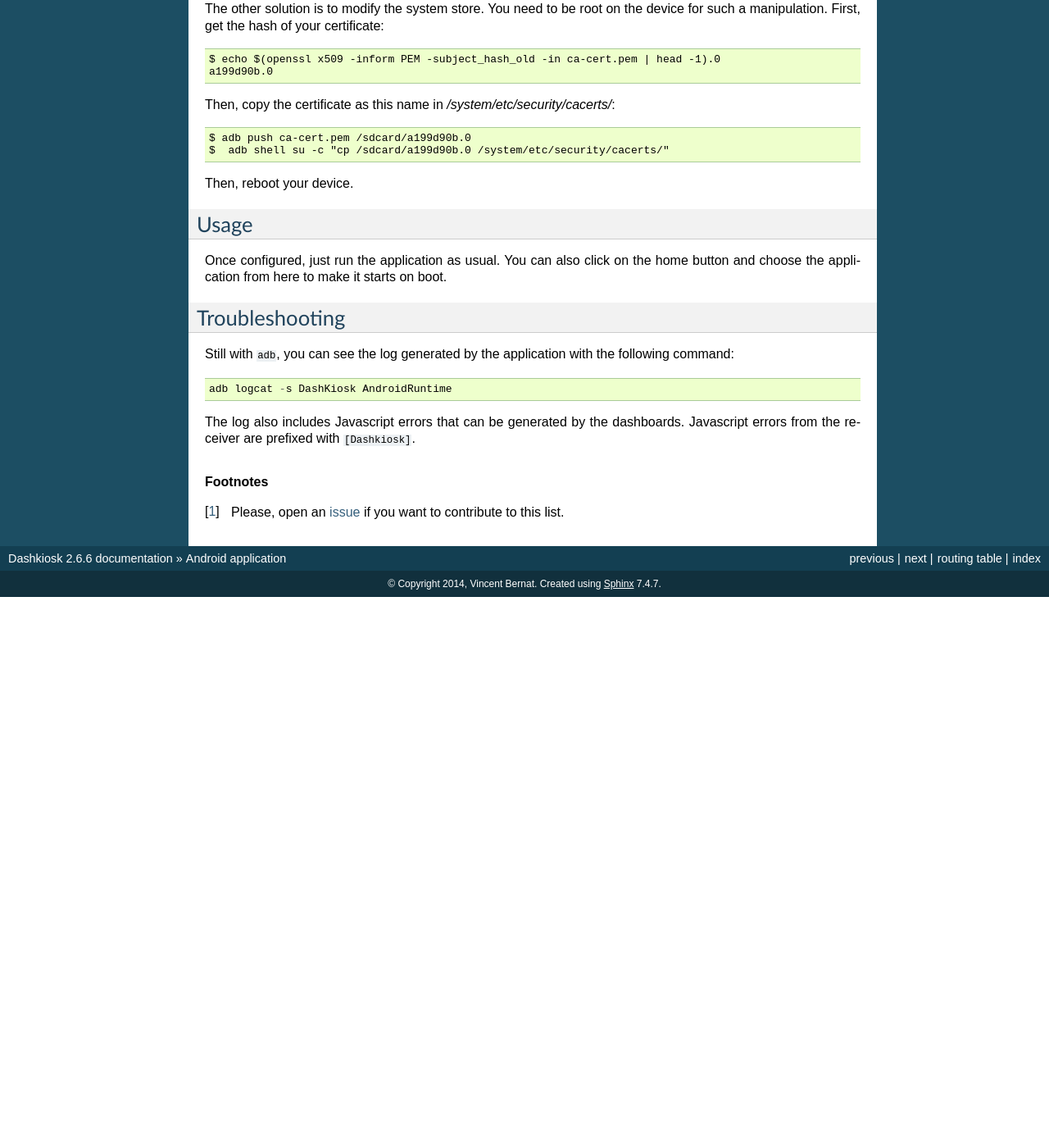
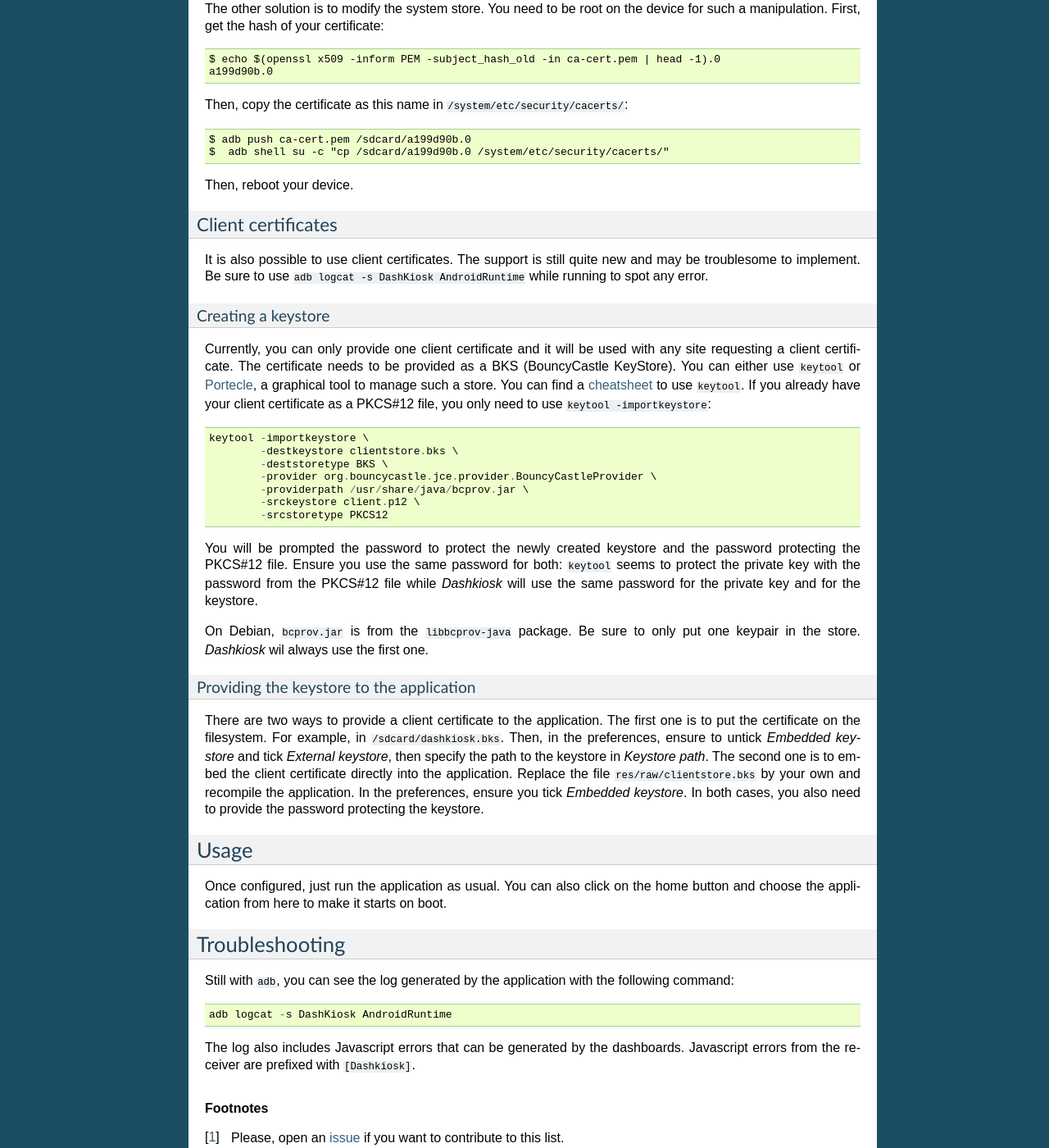
Before and after one commit to vincentbernat/dashkiosk, a Sphinx documentation site: the page built from docs/android.rst, in a window 1280 px wide and 1400 px high, scrolled down 1956 px. Shown: the whole window at 82% size. Built offline with Sphinx 7.4.7, drawn with Linux system fonts in a browser that asks for light colours; before the commit the page ends 2684 px from its top, so only the background shows below that; some of the changed text lies outside the part shown.

Commit message:
doc: explain how to provide a client certificate

```diff
--- a/docs/android.rst
+++ b/docs/android.rst
@@ -136,12 +136,62 @@ certificate::
     $ echo $(openssl x509 -inform PEM -subject_hash_old -in ca-cert.pem | head -1).0
     a199d90b.0
 
-Then, copy the certificate as this name in `/system/etc/security/cacerts/`::
+Then, copy the certificate as this name in ``/system/etc/security/cacerts/``::
 
     $ adb push ca-cert.pem /sdcard/a199d90b.0
     $  adb shell su -c "cp /sdcard/a199d90b.0 /system/etc/security/cacerts/"
 
 Then, reboot your device.
+
+Client certificates
+~~~~~~~~~~~~~~~~~~~
+
+It is also possible to use client certificates. The support is still
+quite new and may be troublesome to implement. Be sure to use ``adb
+logcat -s DashKiosk AndroidRuntime`` while running to spot any error.
+
+Creating a keystore
++++++++++++++++++++
+
+Currently, you can only provide one client certificate and it will be
+used with any site requesting a client certificate. The certificate
+needs to be provided as a BKS (BouncyCastle KeyStore). You can either
+use ``keytool`` or `Portecle`_, a graphical tool to manage such a
+store. You can find a `cheatsheet`_ to use ``keytool``. If you already
+have your client certificate as a PKCS#12 file, you only need to use
+``keytool -importkeystore``::
+
+    keytool -importkeystore \
+            -destkeystore clientstore.bks \
+            -deststoretype BKS \
+            -provider org.bouncycastle.jce.provider.BouncyCastleProvider \
+            -providerpath /usr/share/java/bcprov.jar \
+            -srckeystore client.p12 \
+            -srcstoretype PKCS12
+
+You will be prompted the password to protect the newly created
+keystore and the password protecting the PKCS#12 file. Ensure you use
+the same password for both: ``keytool`` seems to protect the private
+key with the password from the PKCS#12 file while *Dashkiosk* will use
+the same password for the private key and for the keystore.
+
+On Debian, ``bcprov.jar`` is from the ``libbcprov-java`` package. Be
+sure to only put one keypair in the store. *Dashkiosk* wil always use
+the first one.
+
+Providing the keystore to the application
++++++++++++++++++++++++++++++++++++++++++
+
+There are two ways to provide a client certificate to the
+application. The first one is to put the certificate on the
+filesystem. For example, in ``/sdcard/dashkiosk.bks``. Then, in the
+preferences, ensure to untick *Embedded keystore* and tick *External
+keystore*, then specify the path to the keystore in *Keystore
+path*. The second one is to embed the client certificate directly into
+the application. Replace the file ``res/raw/clientstore.bks`` by your
+own and recompile the application. In the preferences, ensure you tick
+*Embedded keystore*. In both cases, you also need to provide the
+password protecting the keystore.
 
 Usage
 -----
@@ -166,6 +216,8 @@ dashboards. Javascript errors from the receiver are prefixed with
 .. _Gradle: http://www.gradle.org/
 .. _git repository: https://github.com/vincentbernat/dashkiosk-android
 .. _Crosswalk project: https://crosswalk-project.org/
+.. _Portecle: http://portecle.sourceforge.net/
+.. _cheatsheet: https://github.com/vincentbernat/dashkiosk-android/blob/master/certificates/generate
 
 .. rubric:: Footnotes
 
```
